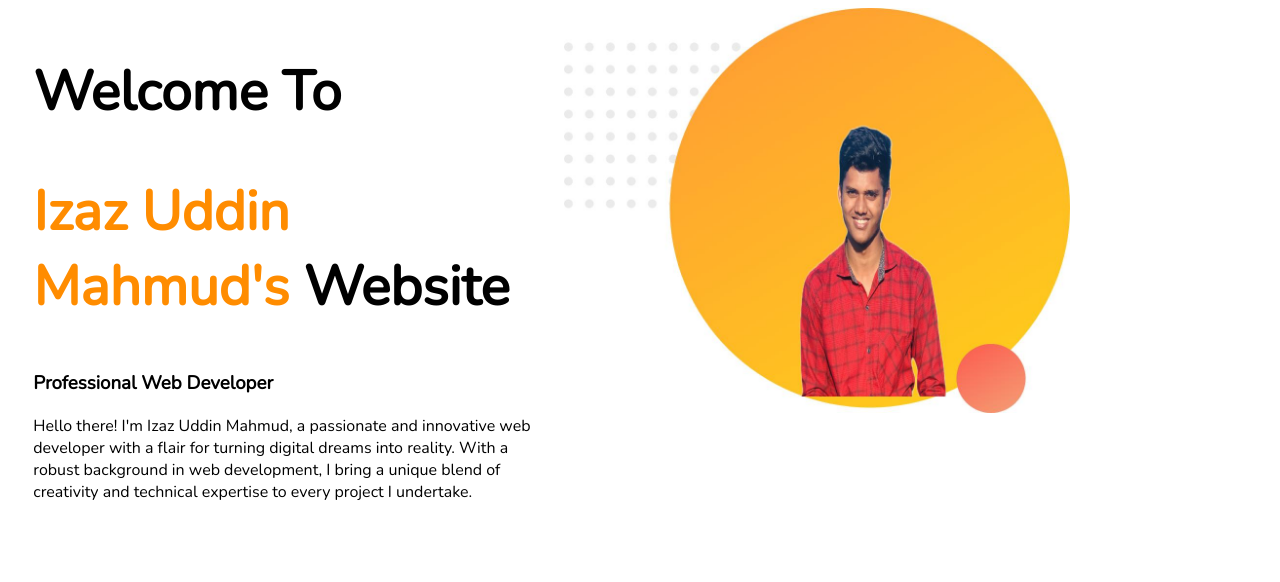
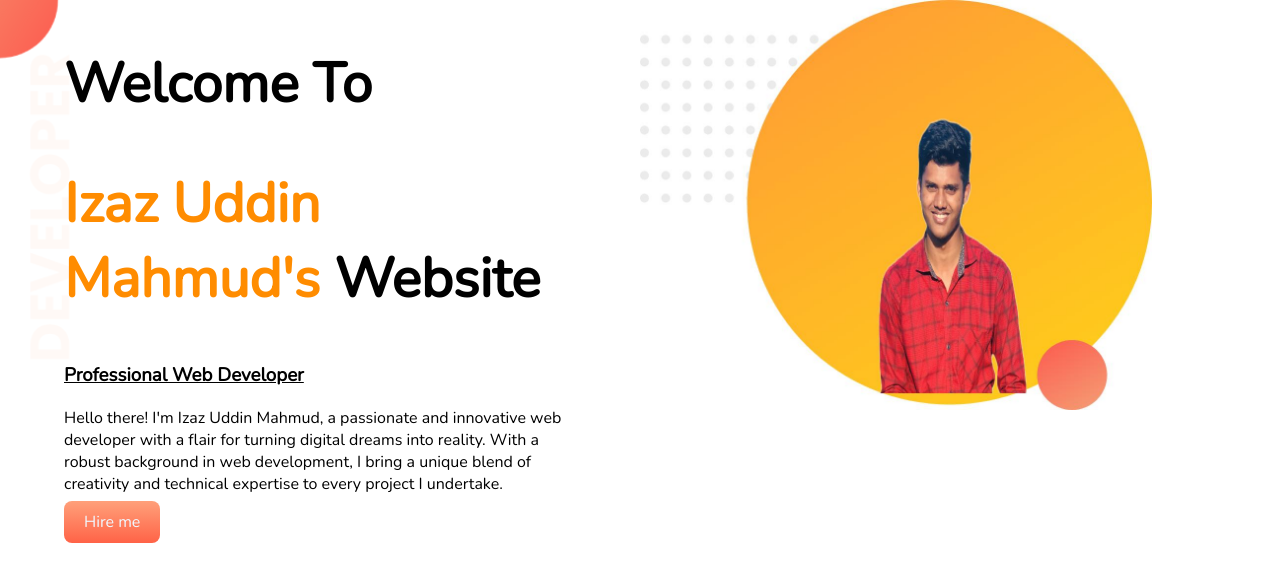
Before and after one commit to Izaz126/Web-portfolio, a plain HTML site: page index.html in a window 1280 px wide. Drawn offline with nearby package versions, Linux system fonts and the light colour scheme.

Commit message:
adding hire me button

```diff
--- a/index.html
+++ b/index.html
@@ -10,12 +10,13 @@
     <link rel="stylesheet" href="./style.css">
 </head>
 <body>
-    <section>
+    <section class="top-banner">
         <div class="half">
             <h1>Welcome To</h1>
     <h1><span class="name">Izaz Uddin Mahmud's</span> Website</h1>
-    <h3>Professional Web Developer</h3>
+    <h3><u>Professional Web Developer</u></h3>
     <p>Hello there! I'm Izaz Uddin Mahmud, a passionate and innovative web developer with a flair for turning digital dreams into reality. With a robust background in web development, I bring a unique blend of creativity and technical expertise to every project I undertake.</p>
+    <a class="button" target="_blank" href="https://www.linkedin.com/in/izaz-uddin-mahmud-6b3878210/">Hire me</a>
         </div>
         <div class="half">
             <img src="./images/image 11.jpg" alt="">
--- a/style.css
+++ b/style.css
@@ -1,5 +1,6 @@
 body{
     font-family: 'Nunito', sans-serif;
+    margin: 0px;
 }
 h1{
     font-size: 55px;
@@ -11,8 +12,21 @@ h1{
 .half{
     width: 40%;
     float: left;
-    margin-left: 2%;
+    margin-left: 5%;
 }
 .half img{
     width: 100%;
 }
+.top-banner{
+    background-image: url("./images/top-banner.png");
+}
+section{
+    height: 500px;
+}
+.button{
+    text-decoration: none;
+    background-image: linear-gradient(lightSalmon, tomato);
+    padding: 10px 20px;
+    border-radius: 8px;
+    color: aliceblue;
+}
```
Also changed, not shown: images/top-banner.png (added).
